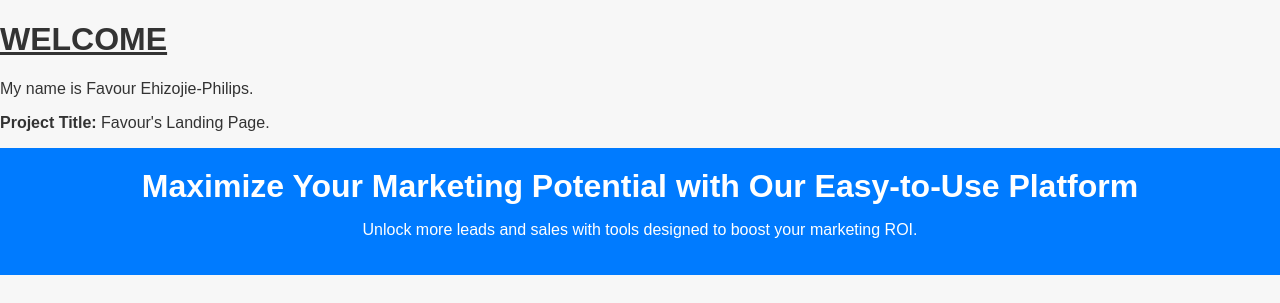
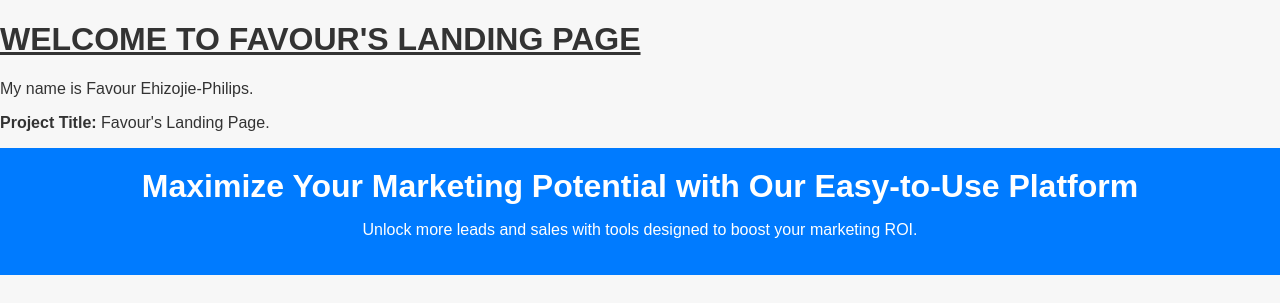
Before and after one commit to FavourPhilips/landingproject.github.io, a plain HTML site: page index.html in a window 1280 px wide. Shown: the top 303 px of the page. Drawn offline with Linux system fonts and the light colour scheme.

Commit message:
Update index.html

```diff
--- a/index.html
+++ b/index.html
@@ -35,7 +35,7 @@
 </head>
 <body>
 
-        <h1><u>WELCOME</u></h1> <p>My name is Favour Ehizojie-Philips.</p>
+        <h1><u>WELCOME TO FAVOUR'S LANDING PAGE</u></h1> <p>My name is Favour Ehizojie-Philips.</p>
 
         <p><strong>Project Title:</strong> Favour's Landing Page.</p>
 
```
